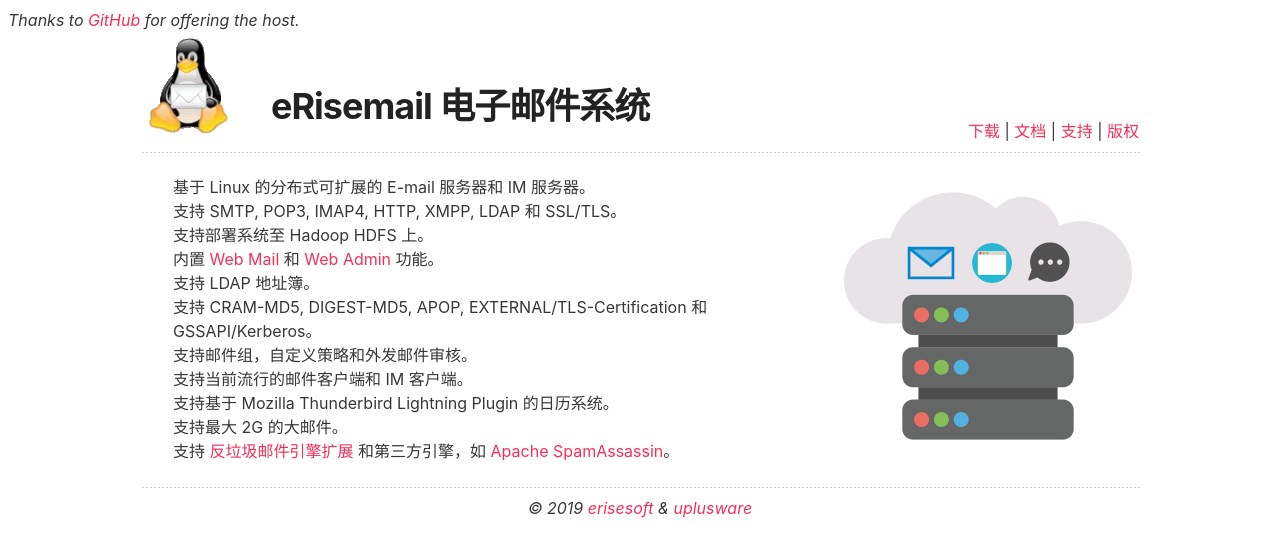
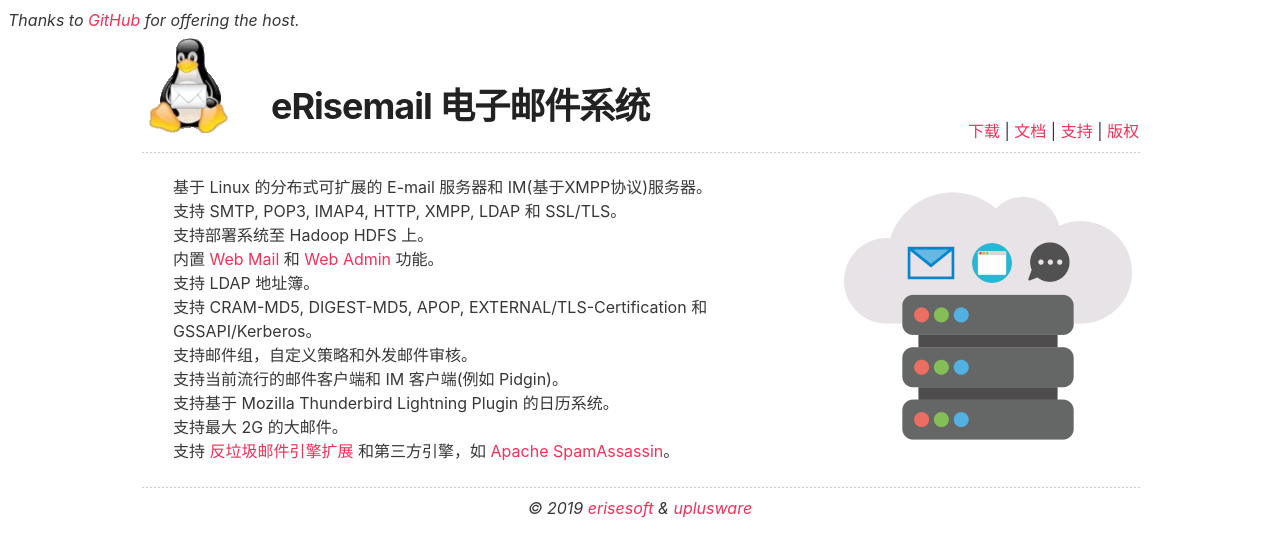
Before and after one commit to erisesoft/erisesoft.github.io, a Jekyll site: the page index.html, which Jekyll copies as it is, in a window 1280 px wide. Shown: the top 557 px of the page. Built offline with Jekyll 4.4.1, drawn with Linux system fonts in a browser that asks for light colours.

Commit message:
Update index.html

```diff
--- a/index.html
+++ b/index.html
@@ -14,14 +14,14 @@
 		<table><tr>
 		<td>
 		<ul>
-			<li>基于 Linux 的分布式可扩展的 E-mail 服务器和 IM 服务器。</li>
+			<li>基于 Linux 的分布式可扩展的 E-mail 服务器和 IM(基于XMPP协议)服务器。</li>
 			<li>支持 SMTP, POP3, IMAP4, HTTP, XMPP, LDAP 和 SSL/TLS。</li>
 			<li>支持部署系统至 Hadoop HDFS 上。</li>
 			<li>内置 <a href="http://erisesoft.com/2018/05/09/WebMail-界面预览.html" target="_blank">Web Mail</a> 和 <a href="http://erisesoft.com/2018/05/09/WebAdmin-界面预览.html" target="_blank">Web Admin </a>功能。</li>
 			<li>支持 LDAP 地址簿。</li>
 			<li>支持 CRAM-MD5, DIGEST-MD5, APOP, EXTERNAL/TLS-Certification 和 GSSAPI/Kerberos。</li>
 			<li>支持邮件组，自定义策略和外发邮件审核。</li>
-			<li>支持当前流行的邮件客户端和 IM 客户端。</li>
+			<li>支持当前流行的邮件客户端和 IM 客户端(例如 Pidgin)。</li>
 			<li>支持基于 Mozilla Thunderbird Lightning Plugin 的日历系统。</li>
 			<li>支持最大 2G 的大邮件。</li>
                         <li>支持<a href="http://erisesoft.com/2018/05/09/%E5%8F%8D%E5%9E%83%E5%9C%BE%E9%82%AE%E4%BB%B6%E5%BC%95%E6%93%8E.html" target="_blank"> 反垃圾邮件引擎扩展 </a>和第三方引擎，如 <a href="http://spamassassin.apache.org/" target="_blank">Apache SpamAssassin</a>。</li>
```
